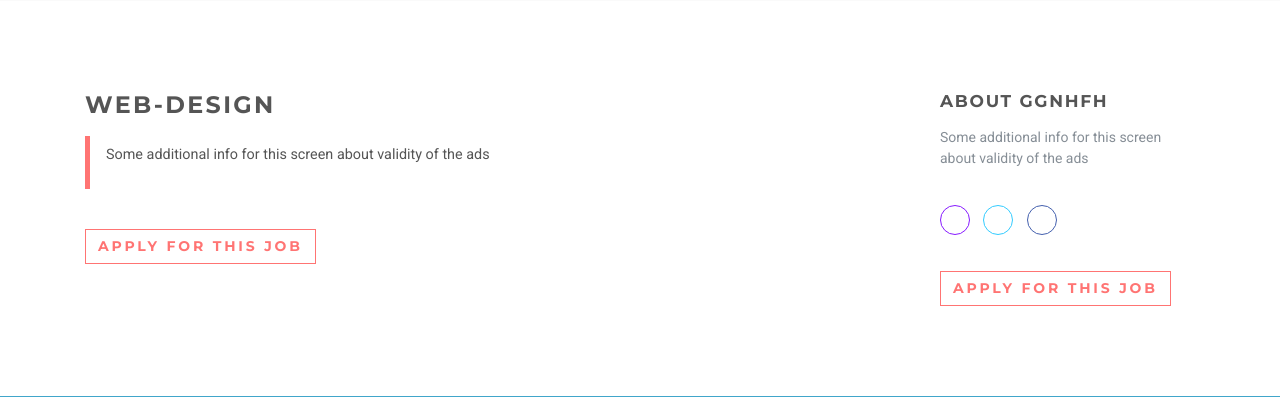
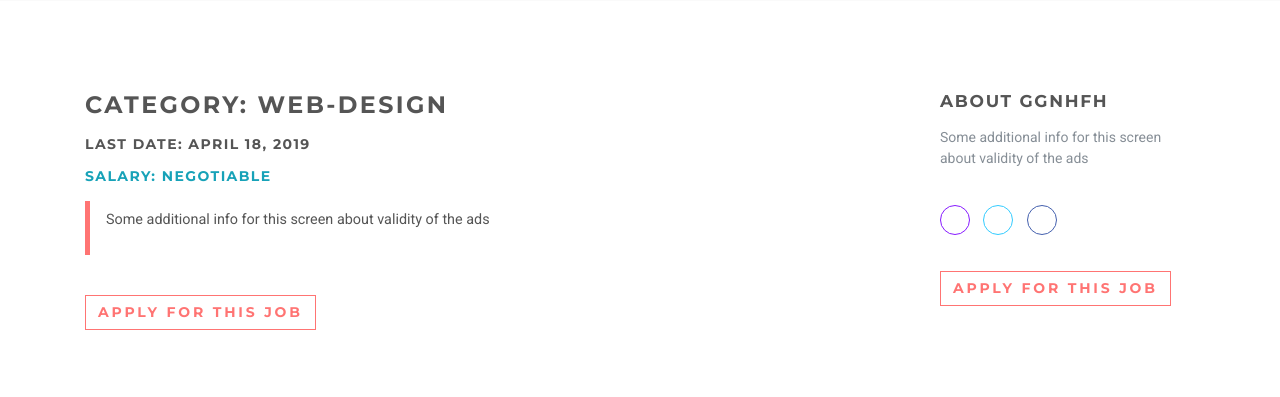
Before and after one commit to charmingdev222/Job-Portal-Django, a Django app: page /jobs/1 in a window 1280 px wide. Shown: the part 455-852 px from the top of the page. Run offline with Django 3.2, Linux system fonts and the light colour scheme; a user stored in the database is signed in; data comes from the database, SQL or seed files in the repository; both versions use the stored data as it was after the commit; some libraries are stand-ins or nearby versions.

Commit message:
Updates in job details

```diff
--- a/jobsapp/views/home.py
+++ b/jobsapp/views/home.py
@@ -76,6 +76,7 @@ class ApplyJobView(CreateView):
     def post(self, request, *args, **kwargs):
         form = self.get_form()
         if form.is_valid():
+            messages.info(self.request, 'Successfully applied for the job!')
             return self.form_valid(form)
         else:
             return HttpResponseRedirect(reverse_lazy('jobs:home'))
--- a/templates/jobs/details.html
+++ b/templates/jobs/details.html
@@ -28,7 +28,9 @@
         <div class="container">
             <div class="row">
                 <div class="col-lg-8">
-                    <h3>{{ job.category }}</h3>
+                    <h3>Category: {{ job.category }}</h3>
+                    <h5>Last date: {{ job.last_date|date }}</h5>
+                    <h5 class="text-info">Salary: Negotiable</h5>
                     <blockquote class="blockquote">
                         <p>{{ job.description }}</p>
                     </blockquote>
```
Also changed, not shown: README.md, db.sqlite3, 1 other file.
